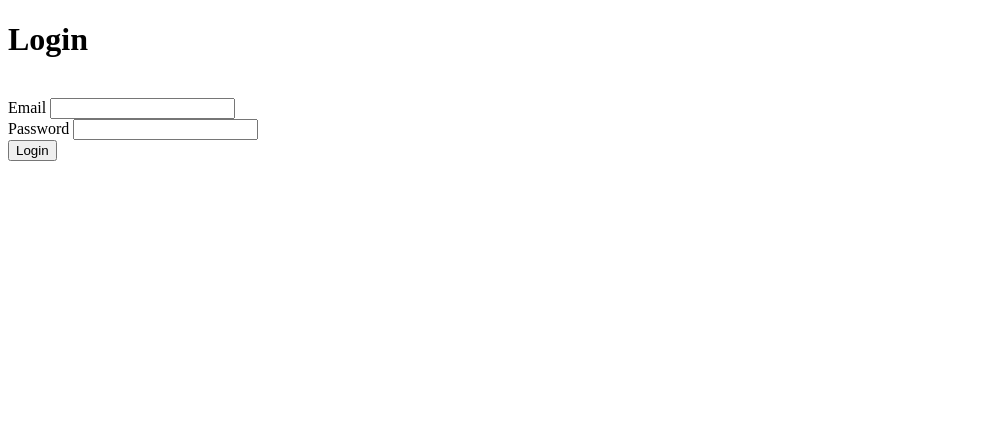
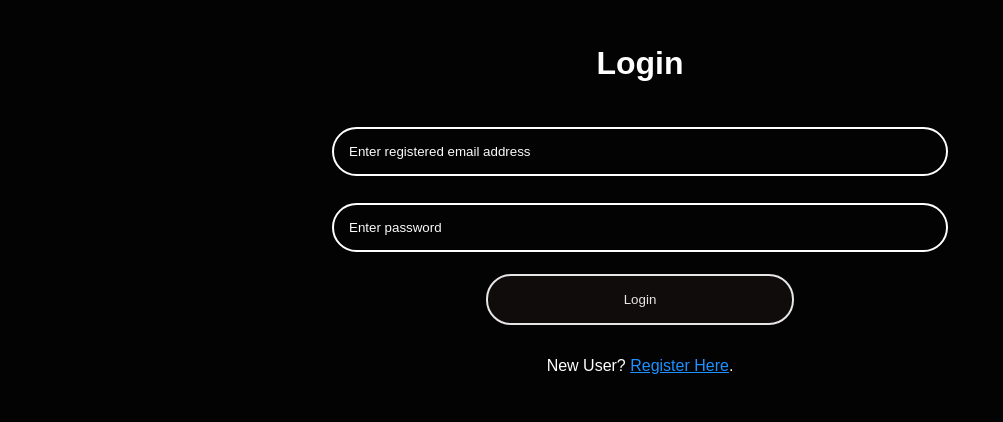
Before and after one commit to raystatic/user_login_php, a PHP site: page /login.php in a window 1280 px wide. Shown: the top 422 px of the page, without its empty margins (0-1003 px from the left). Run offline with PHP 8.4, Linux system fonts and the light colour scheme.

Commit message:
layout done, otp verification done

```diff
--- a/design.css
+++ b/design.css
@@ -18,7 +18,7 @@ body{
 
 /*Full width input fields*/
 input[type=text], input[type=password], input[type=email] {
-	width :100%;
+	width :50%;
 	padding: 15px;
 	margin: 5px 0 22px 0;
 	border-radius: 25px;
@@ -61,6 +61,24 @@ hr{
 	text-align: center;
 }
 
+.otpbutton{
+	text-align: center;
+	background-color: #130e0e;
+	color: white;
+	padding: 16px 20px;
+	border: none;
+	margin: 0 auto;
+	cursor: pointer;
+	opacity: 0.9;
+	border-radius: 25px;
+	border: 2px solid white;
+	width: 25%;
+}
+
+.otpbutton:hover{
+	opacity: 1
+}
+
 /* Add a blue text color to links */
 a{
 	color: dodgerblue;
--- a/login.php
+++ b/login.php
@@ -2,6 +2,8 @@
 <html>
 <head>
 	<title>User Login</title>
+	<meta name="viewport" content="width=device-width, inital-scale=1">
+	<link rel="stylesheet" type="text/css" href="design.css">
 </head>
 <body>
 
@@ -10,7 +12,11 @@
 	<div>
 		<?php
 
+			session_start();
+
 			include 'config.php';
+			// include 'otp.php';
+
 
 			if(isset($_POST['submit'])){
 				$email = $_POST['email'];
@@ -21,28 +27,70 @@
 				$pass_check_num = mysqli_num_rows($pass_check);
 
 				if ($pass_check_num<=0) {
-					echo "Email or password is incorrect. Please try again carefully!";
+					echo '<script language="javascript">';
+					echo 'alert("Email or password is incorrect. Please try again carefully!")';
+					echo '</script>';
 				}else{
-					echo "Login successful!";
-				}
+						$otp = rand(pow(10, 4), pow(10, 5)-1);
+
+						$curl = curl_init();
+
+						curl_setopt_array($curl, array(
+						  CURLOPT_URL => "https://www.fast2sms.com/dev/bulk?authorization=ZkCIq1fsd0T2Yi7ap9byjnRBLuQXK6cemP4hSAwxW5V3MzGlgre1qBLDzoZxKCbGSWiXfdUYPt9TrluA&sender_id=FSTSMS&language=english&route=qt&numbers=".urlencode('9650124756')."&message=15360&variables=".urlencode('{BB}')."&variables_values=".urlencode($otp)."",
+						  CURLOPT_RETURNTRANSFER => true,
+						  CURLOPT_ENCODING => "",
+						  CURLOPT_MAXREDIRS => 10,
+						  CURLOPT_TIMEOUT => 30,
+						  CURLOPT_SSL_VERIFYHOST => 0,
+						  CURLOPT_SSL_VERIFYPEER => 0,
+						  CURLOPT_HTTP_VERSION => CURL_HTTP_VERSION_1_1,
+						  CURLOPT_CUSTOMREQUEST => "GET",
+						  CURLOPT_HTTPHEADER => array(
+						    "cache-control: no-cache"
+						  ),
+						));
+
+						$response = curl_exec($curl);
+						$err = curl_error($curl);
+
+						curl_close($curl);
+
+						if ($err) {
+							echo '<script language="javacript">';
+							echo "cURL Error #:" . $err;
+							echo '</script>';
+						} else {
+							echo '<script language="javacript">';
+							echo $response;
+							echo '</script>';
+						}
 
 
+						$_SESSION["otp"] = $otp;
+
+						header("location: otp.php");
+
+
+				}
 			}
 
 		 ?>
 	</div>
 
-	<div>
+	<div class="container">
 		<form action="login.php" method="post">
-			<h1>Login</h1><br>
-			Email
-			<input type="email" name="email" required="true"><br>
-			Password
-			<input type="password" name="password" required="true"><br>
+			<h1 align="center">Login</h1><br>
+			<div align="center"><input type="email" name="email" required="true" placeholder="Enter registered email address"><br></div>
+			<div align="center"><input type="password" name="password" required="true" placeholder="Enter password"><br></div>
 
-			<input type="submit" name="submit" value="Login">
+			<div align="center"><input type="submit" name="submit" value="Login" class="otpbutton"></div>
 
 		</form>
+
+			<div class="container signin">
+    			<p>New User? <a href="registration.php">Register Here</a>.</p>
+  		</div>
+
 	</div>
 </div>
 
```
Also changed, not shown: otp.php (+38 -25 lines), registration.php (+15 -17 lines).
